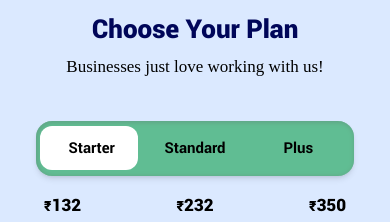
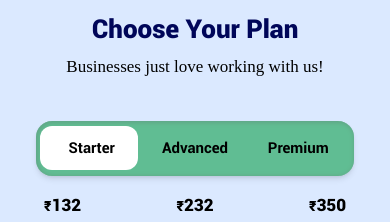
Before and after one commit to smackdowna/NDE_FRONTEND, a Next.js app: page /googleworkspace in a window 390 px wide. Shown: the part 2860-3082 px from the top of the page. Built offline with nearby package versions, Linux system fonts and the light colour scheme; no server answers.

Commit message:
Added cart functionality for mobile device in hosting and gsuite

```diff
--- a/src/app/(pages)/googleworkspace/_components/Plans.tsx
+++ b/src/app/(pages)/googleworkspace/_components/Plans.tsx
@@ -35,7 +35,7 @@ interface PlanCardProps {
   showDropdown: boolean;
 }
 
-type Plan = 'Starter' | 'Standard' | 'Plus';
+type Plan = 'Starter' | 'Advanced' | 'Premium';
 interface PlanInfo {
   name: Plan;
   price: number;
@@ -43,8 +43,8 @@ interface PlanInfo {
 
 const plans: PlanInfo[] = [
   { name: 'Starter', price: 132 },
-  { name: 'Standard', price: 232 },
-  { name: 'Plus', price: 350 },
+  { name: 'Advanced', price: 232 },
+  { name: 'Premium', price: 350 },
 ];
 
 
--- a/src/app/(pages)/hosting/_components/RightPlan.tsx
+++ b/src/app/(pages)/hosting/_components/RightPlan.tsx
@@ -60,7 +60,7 @@ const fetchPlans = async () => {
   return response.data;
 };
 
-type Plan = 'Starter' | 'Standard' | 'Plus';
+type Plan = 'Starter' | 'Advanced' | 'Premium';
 interface PlanInfo {
   name: Plan;
   price: number;
@@ -68,8 +68,8 @@ interface PlanInfo {
 
 const plans: PlanInfo[] = [
   { name: 'Starter', price: 132 },
-  { name: 'Standard', price: 232 },
-  { name: 'Plus', price: 350 },
+  { name: 'Advanced', price: 232 },
+  { name: 'Premium', price: 350 },
 ];
 
 
@@ -250,7 +250,7 @@ const RightPlan: React.FC = () => {
         <h4 className="mb-2 text-home-heading text-center">
             Choose Your Plan
           </h4>
-          <p className="text-center text-home-body">Businesses just love working with us!</p>
+          <p className="text-center text-home-body">Businesses just love working with ussss!</p>
        </div>
       </div>
 
```
